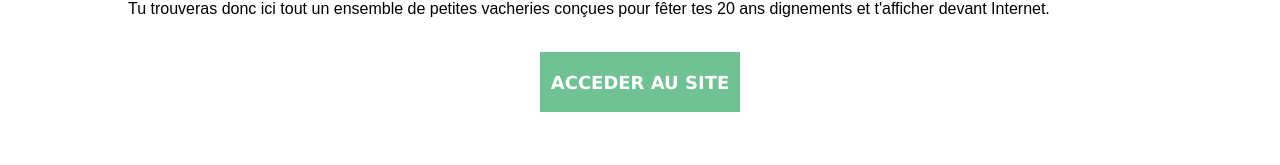
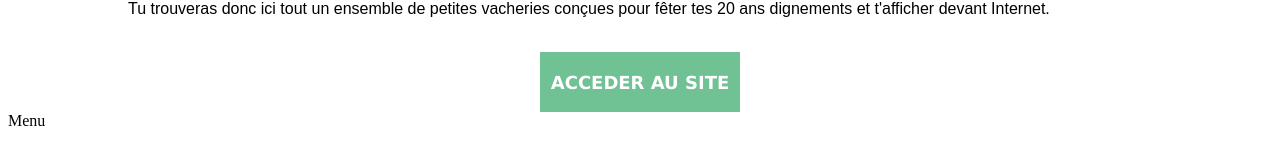
Before and after one commit to Simpleprune/simpleprune.github.io, a Jekyll site: the page accueil.html, which Jekyll copies as it is, in a window 1280 px wide. Shown: the part 722-887 px from the top of the page. Built offline with Jekyll 4.4.1, drawn with Linux system fonts in a browser that asks for light colours.

Commit message:
Update accueil.html

```diff
--- a/accueil.html
+++ b/accueil.html
@@ -19,4 +19,9 @@
       <div class="buttn-ys">Acceder au site</div>
     </div>
   </div>
+  <div id="main">
+    <div id="menu">
+      Menu
+    </div>
+  </div>
 </body>
```
